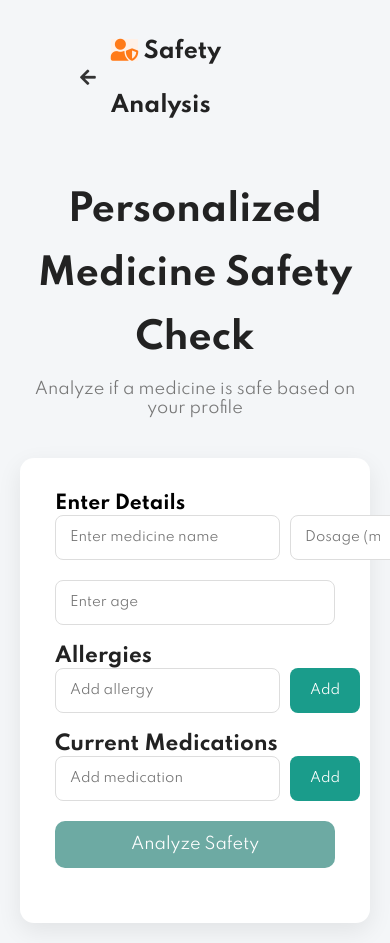
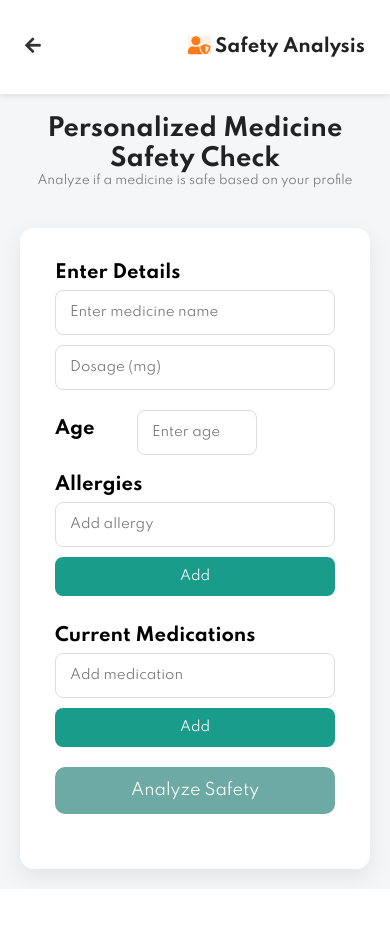
Before and after one commit to khushisatarkar/PharmaSense-Your-Medication-Safety-Partner, a PHP site: page /safety.php in a window 390 px wide. After the commit the page ends 889 px from the top, so only its background shows below. Run offline with PHP 8.4, Linux system fonts and the light colour scheme; the visitor is signed in with stand-in values (Sample User, id 1); data that the repository does not hold is empty.

Commit message:
mobile responsive designs

```diff
--- a/homeRemedies.json
+++ b/homeRemedies.json
@@ -8,7 +8,7 @@
   {
     "Name of Item": "ANAR ( Punica granntum Linn., Dadima)",
     "Health Issue": "Indigestion",
-   "Home Remedy": "10 ml. juice of fruit, 1 gm. black salt or fried Jira powder with honey or sugar to hold inside m ou th for so m etim e b efo re food.",
+    "Home Remedy": "10 ml. juice of fruit, 1 gm. black salt or fried Jira powder with honey or sugar to hold inside mouth for sometime before food.",
     "Yogasan": "https://bostcdn.bostinnovation.com/which_exercise_helps_gastric_problem.jpg"
   },
   {
@@ -32,7 +32,7 @@
   {
     "Name of Item": "KALIMIRACH ( Piper nigrum Linn., Maricha)",
     "Health Issue": "Indigestion",
-   "Home Remedy": "A pinch of powder with a piece of cru sh ed ginger & rock salt should be taken before meal.",
+    "Home Remedy": "A pinch of powder with a piece of crushed ginger & rock salt should be taken before meal.",
     "Yogasan": "https://bostcdn.bostinnovation.com/which_exercise_helps_gastric_problem.jpg"
   },
   {
--- a/profile.php
+++ b/profile.php
@@ -52,16 +52,14 @@ if ($_SERVER['REQUEST_METHOD'] == 'POST') {
     </head>
 
     <body class="dashboard-body">
-        <header id="header">
+        <header class="sub-header" id="header">
             <a href="dashboard.php"><img src="logo.png" class="logo" /></a>
-
             <div class="dashboard-icons">
                 <i class="fas fa-sign-out-alt"></i>
             </div>
         </header>
         <div class="dashboard-container">
             <h1 class="title">My Profile</h1>
-            <!-- <button class="edit-btn" onclick="toggleEdit()">Edit Profile</button> -->
             <div class="profile-header">
             <div class="profile-name">
                 <img src="profile.png" alt="">
@@ -69,7 +67,6 @@ if ($_SERVER['REQUEST_METHOD'] == 'POST') {
                 <div class="profile-text">
                     <div class="name-row">
                         <h2><?php echo $user['full_name']; ?></h2>
-
                         <i class="fas fa-pen edit-icon" onclick="toggleEdit()" title="Edit Profile"></i>
                     </div>
 
--- a/safety.php
+++ b/safety.php
@@ -1,20 +1,15 @@
 <?php
 session_start();
-
 if (!isset($_SESSION['user_id'])) {
     header("Location: login.html");
     exit();
 }
-
 include "db.php";
-
-// Only save history after safety check is performed
 if(isset($_POST['submit'])) {
     $user_id = $_SESSION['user_id'];
     $type = 'safety';
     $input_data = json_encode($_POST);
 
-    // Example: your analysis logic
     if(!empty($_POST['medicine'])) {
         $analysis_result = "Safety result for " . $_POST['medicine'];
     }
@@ -53,21 +48,22 @@ if(isset($_POST['submit'])) {
 
       <div class="drug-input" style="display:flex; gap:10px;">
         <input type="text" id="medicine" placeholder="Enter medicine name" />
-        <input type="number" id="dosageAmount" placeholder="Dosage (mg)" style="width:120px;" />
+        <input type="number" id="dosageAmount" placeholder="Dosage (mg)" />
       </div>
 
-      <div class="drug-input">
+      <div class="drug-input row">
+        <h3 class="heading">Age</h3>
         <input type="number" id="age" placeholder="Enter age" />
       </div>
 
-      <h4>Allergies</h4>
+      <h3 class="heading">Allergies</h3>
       <div class="drug-input">
         <input type="text" id="allergyInput" placeholder="Add allergy" />
         <button onclick="addAllergy()">Add</button>
       </div>
       <div id="allergyList"></div>
 
-      <h4>Current Medications</h4>
+      <h3 class="heading2">Current Medications</h3>
       <div class="drug-input">
         <input type="text" id="medInput" placeholder="Add medication" />
         <button onclick="addMed()">Add</button>
--- a/style.css
+++ b/style.css
@@ -42,6 +42,10 @@ h6 {
 
 body {
   width: 100%;
+}
+
+.section-p1 {
+  padding: 40px 80px;
 }
 
 .logo {
@@ -716,6 +720,24 @@ body {
   border: 1px solid #ddd;
 }
 
+.drug-input.row {
+  display: flex;
+  flex-direction: row;
+  align-items: center;
+  gap: 12px;
+}
+
+.drug-input.row input {
+  flex: 0 !important;
+  width: 140px;
+}
+
+.drug-input.row .heading,
+.drug-input.row label {
+  margin: 0;
+  min-width: 80px;
+}
+
 .drug-input button,
 .savechanges button,
 .add-row button {
@@ -903,3 +925,231 @@ body {
 .pagination {
   text-align: center;
 }
+
+@media (max-width: 477px) {
+  .logo {
+    height: 50px;
+  }
+
+  #header {
+    padding: 20px 20px;
+  }
+
+  #dashboard {
+    padding: 140px 40px;
+  }
+
+  #dashboard h1 {
+    font-size: 24px;
+    line-height: 32px;
+  }
+
+  #dashboard p {
+    font-size: 12px;
+  }
+
+  .stats {
+    grid-template-columns: repeat(2, 1fr);
+    gap: 10px;
+    margin-bottom: 20px;
+  }
+
+  .stat-card {
+    padding: 24px;
+  }
+
+  .stat-card p {
+    color: #777;
+    margin-bottom: 0px;
+  }
+
+  .stat-card h2 {
+    font-size: 24px;
+  }
+
+  .quick-title {
+    font-size: 26px;
+    margin-bottom: 0px;
+  }
+
+  .history {
+    font-size: 24px;
+  }
+
+  .actions {
+    display: flex;
+    flex-direction: column;
+    gap: 10px;
+  }
+
+  .action-card {
+    display: flex !important;
+    flex-direction: row !important;
+    align-items: flex-start !important;
+    gap: 12px;
+  }
+
+  .action-text {
+    display: flex;
+    flex-direction: column;
+  }
+
+  .action-card h3 {
+    font-size: 16px;
+  }
+
+  .action-card i {
+    font-size: 20px;
+  }
+
+  /* drug.php */
+  .sub-header {
+    padding: 25px 30px;
+  }
+
+  .sub-header h2 {
+    font-size: 18px;
+  }
+
+  #drug-check h1 {
+    font-size: 24px;
+    margin-bottom: 0px;
+  }
+
+  #drug-check h3 {
+    font-size: 18px;
+    padding-bottom: 6px;
+  }
+
+  .subtitle {
+    font-size: 12px;
+  }
+
+  .drug-input button,
+  .savechanges button,
+  .add-row button {
+    padding: 12px 16px;
+  }
+
+  /* safety analysis */
+  #drug-check h1 {
+    font-size: 24px;
+    line-height: 30px;
+  }
+
+  .drug-input {
+    display: flex;
+    flex-direction: column;
+    width: 100%;
+  }
+
+  .drug-input.row {
+    flex-direction: row;
+    align-items: center;
+    gap: 12px;
+  }
+
+  .drug-input.row .heading {
+    margin: 0;
+    font-size: 18px;
+    min-width: 70px;
+  }
+
+  .drug-input.row h4 {
+    margin: 0;
+    min-width: 80px;
+  }
+
+  .drug-input.row input {
+    flex: 0 !important;
+    width: 120px;
+  }
+
+  .heading2 {
+    margin-top: 30px;
+  }
+
+  /* home remedies */
+  .result-card p {
+    font-size: 15px;
+  }
+
+  .pagination button,
+  .pagination span {
+    font-size: 12px;
+    padding: 8px 14px;
+  }
+
+  /* profile */
+  .sub-header {
+    display: flex;
+    justify-content: space-between;
+    align-items: center;
+    padding: 20px 25px;
+    background-color: #fff;
+    box-shadow: 0 2px 6px rgba(0, 0, 0, 0.1);
+  }
+
+  .dashboard-container {
+    max-width: 900px;
+    margin: 0 auto;
+    padding: 20px;
+  }
+
+  .title {
+    font-size: 24px;
+    margin-bottom: 20px;
+  }
+
+  .profile-header {
+    display: flex;
+    align-items: center;
+    margin-bottom: 20px;
+  }
+
+  .profile-name {
+    display: flex;
+    align-items: center;
+    gap: 15px;
+  }
+
+  .profile-name img {
+    width: 60px;
+    height: 60px;
+    border-radius: 50%;
+    object-fit: cover;
+  }
+
+  .profile-text h2 {
+    margin: 0;
+    font-size: 20px;
+  }
+
+  .profile-text p {
+    font-size: 14px;
+    color: #555;
+  }
+
+  .profile-grid {
+    display: grid;
+    grid-template-columns: repeat(2, 1fr);
+    gap: 20px;
+  }
+
+  .profile-card {
+    background: #fff;
+    border-radius: 12px;
+    padding: 15px;
+    box-shadow: 0 2px 8px rgba(0, 0, 0, 0.1);
+  }
+
+  .profile-card h3 {
+    font-size: 16px;
+    margin-bottom: 10px;
+  }
+
+  .profile-card p {
+    font-size: 14px;
+    color: #333;
+  }
+}
```
Also changed, not shown: dashboard.php (+8 -1 lines), drug.php (+1 -22 lines). Lines whose indentation alone changed are shown as unchanged.
